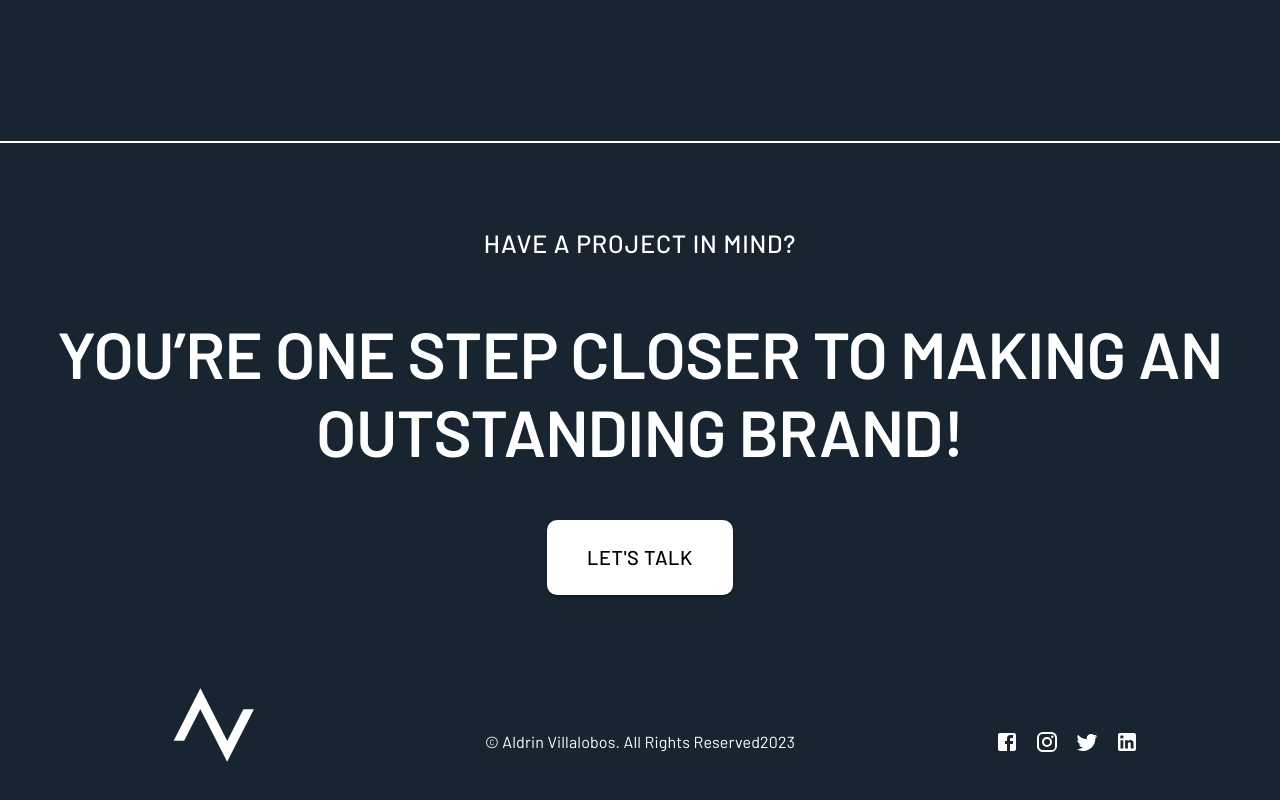
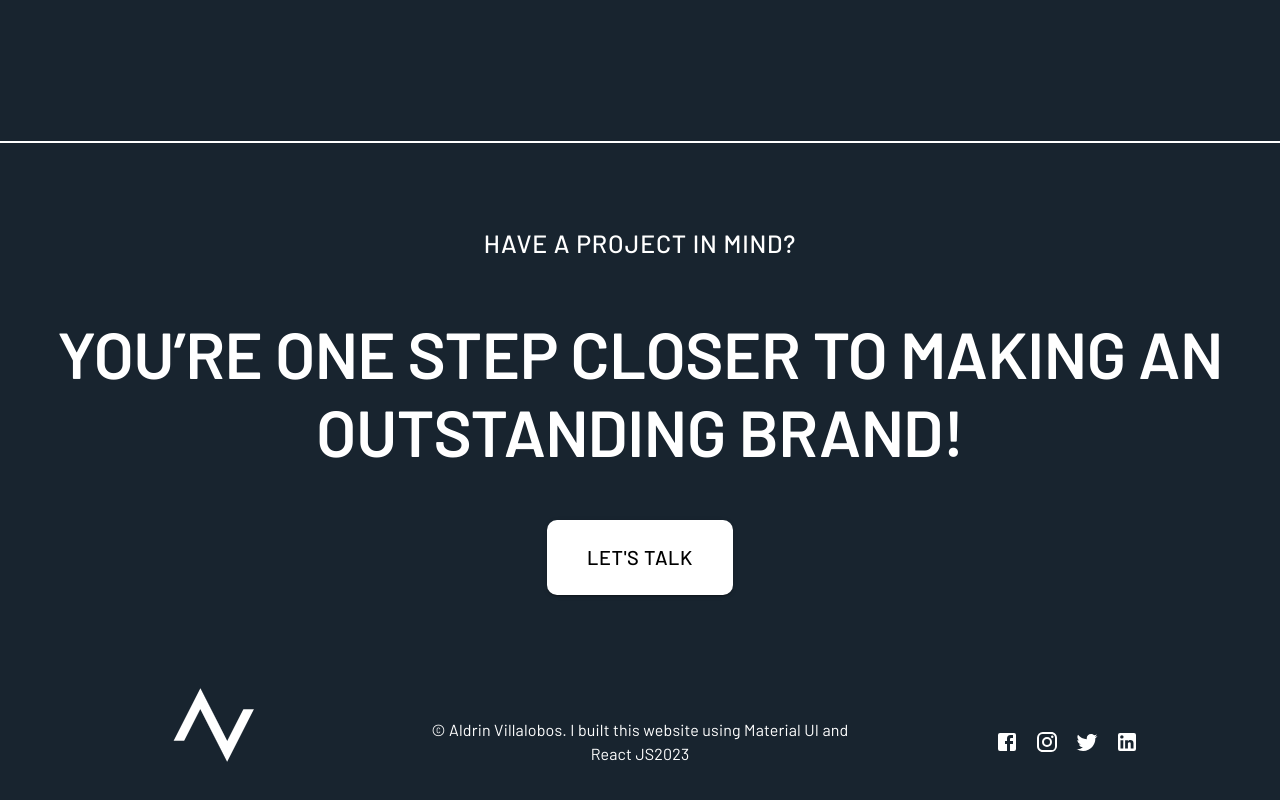
Before and after one commit to Drinooo/my-portfolio-v2, a React (Vite) app: page /platternboe in a window 1280 px wide. Shown: the part 6620-7420 px from the top of the page. Built offline with nearby package versions, Linux system fonts and the light colour scheme.

Commit message:
Footer revision

```diff
--- a/src/MuiComponents/WebDesign.jsx
+++ b/src/MuiComponents/WebDesign.jsx
@@ -82,7 +82,7 @@ export const CustGrid = () => {
         columns={{ xs: 4, sm: 8, md: 12 }}
       >
         {projects.map((project, index) => (
-          <Grid item xs={2} sm={4} md={4}>
+          <Grid item xs={12} sm={4} md={4}>
             <Card
               key={index}
               sx={{
--- a/src/Sections/Footer.jsx
+++ b/src/Sections/Footer.jsx
@@ -34,7 +34,7 @@ export const Footer = () => {
                   color="inherit"
                   underline="none"
                 >
-                  Aldrin Villalobos. All Rights Reserved
+                  Aldrin Villalobos. I built this website using Material UI and React JS
                 </Link>
                 {new Date().getFullYear()}{" "}
               </Typography>
```
